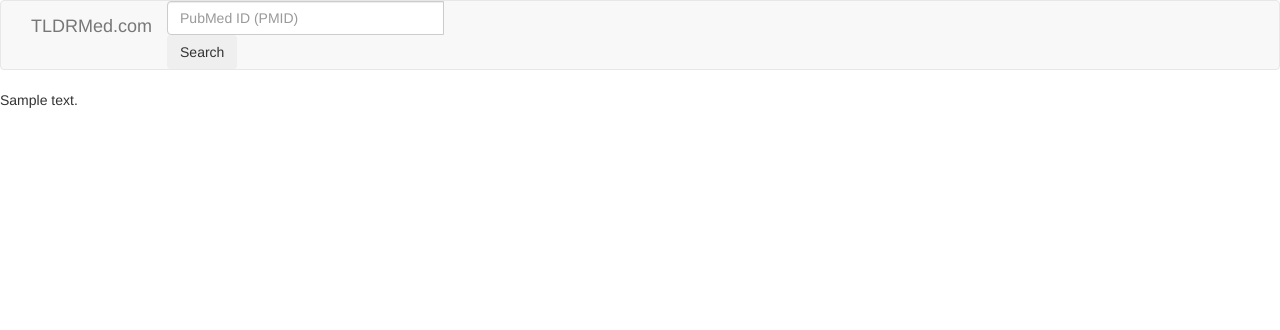
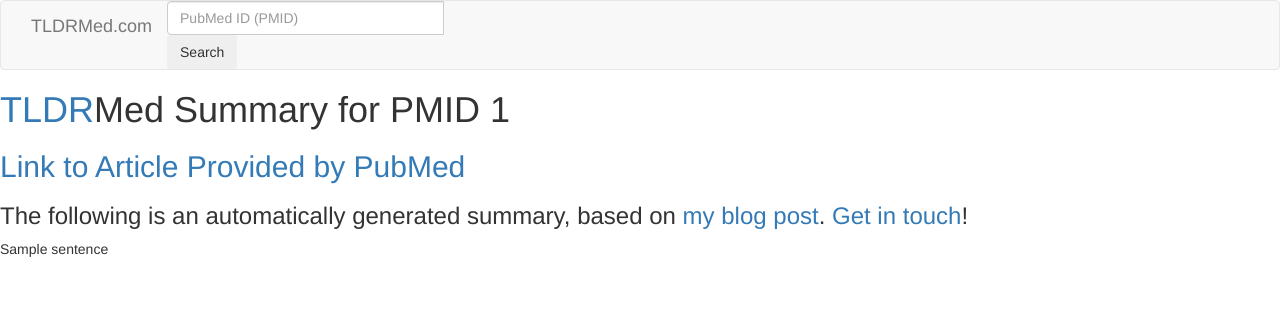
Before and after one commit to waltherg/pubmed, a Flask app: template pubmed/templates/tldrmed.html in a window 1280 px wide. Shown: the top 330 px of the page. Run offline with Flask 2, Linux system fonts and the light colour scheme; the template is opened without the code that fills it: most values are stand-ins (such as "Sample title", 1, 10 or a date in 2020); parts of the project's set-up code (start-up, migrations or seed data) failed here and were passed over; some libraries are stand-ins or nearby versions.

Commit message:
improve results display page

```diff
--- a/pubmed/templates/tldrmed.html
+++ b/pubmed/templates/tldrmed.html
@@ -1,4 +1,18 @@
 {% extends "layout.html" %}
 {% block content %}
-{{ article_summary }}
+{% if article_url %}
+<h1><a href="https://en.wikipedia.org/wiki/Wikipedia:Too_long;_didn%27t_read">
+    TLDR</a>Med Summary for PMID {{ request_pmid }}</h1>
+<h2><a href="{{ article_url }}">Link to Article Provided by PubMed</a></h2>
+<h3>The following is an automatically generated summary, based on
+  <a href="http://georg.io/2014/01/PLoS_Biology_Author_Action">
+    my blog post</a>.
+  <a href="https://twitter.com/tldrmed">Get in touch</a>!
+</h3>
+{% endif %}
+<div id="article-summary">
+  {% for sentence in article_summary %}
+  <p>{{ sentence }}</p>
+  {% endfor %}
+</div>
 {% endblock content %}
```
